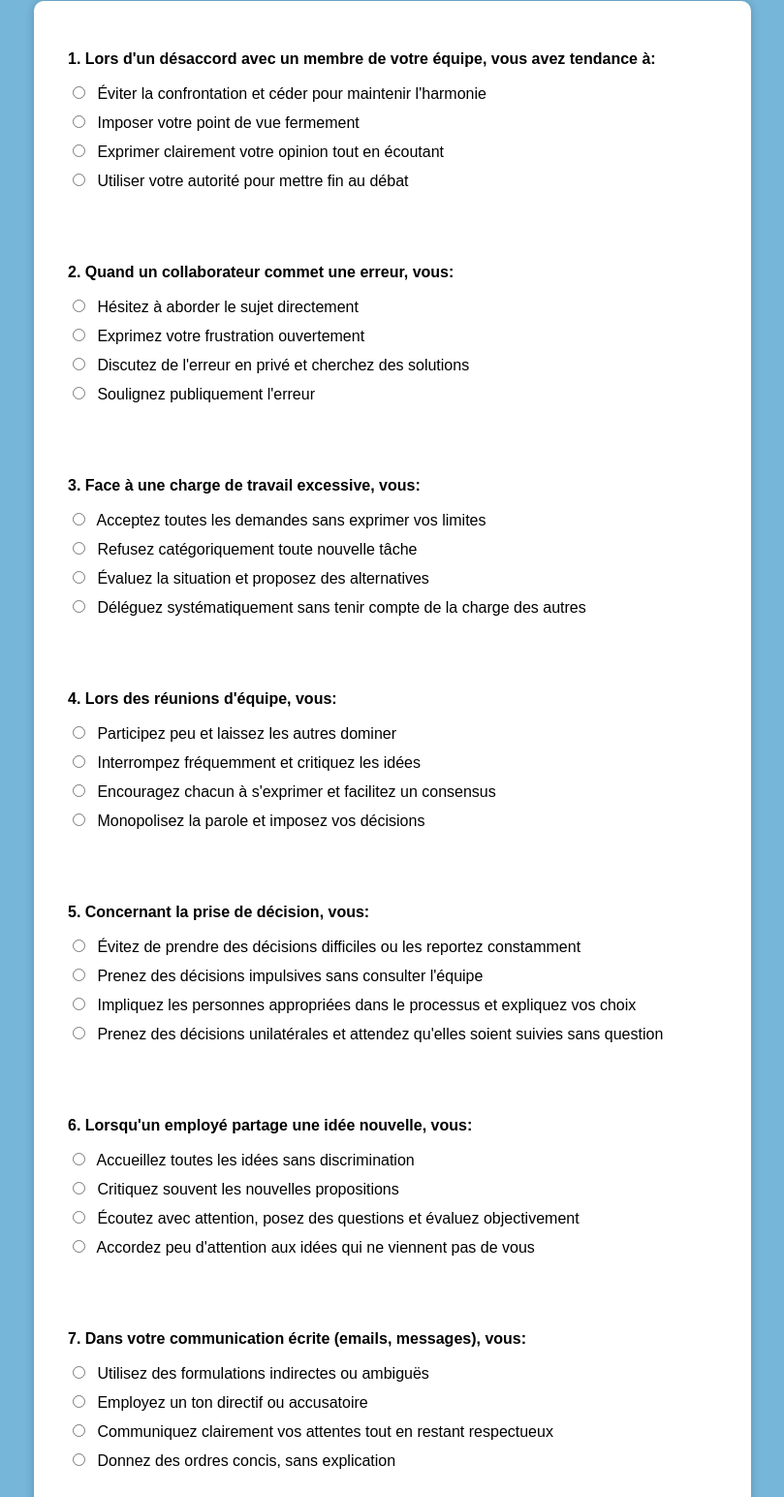
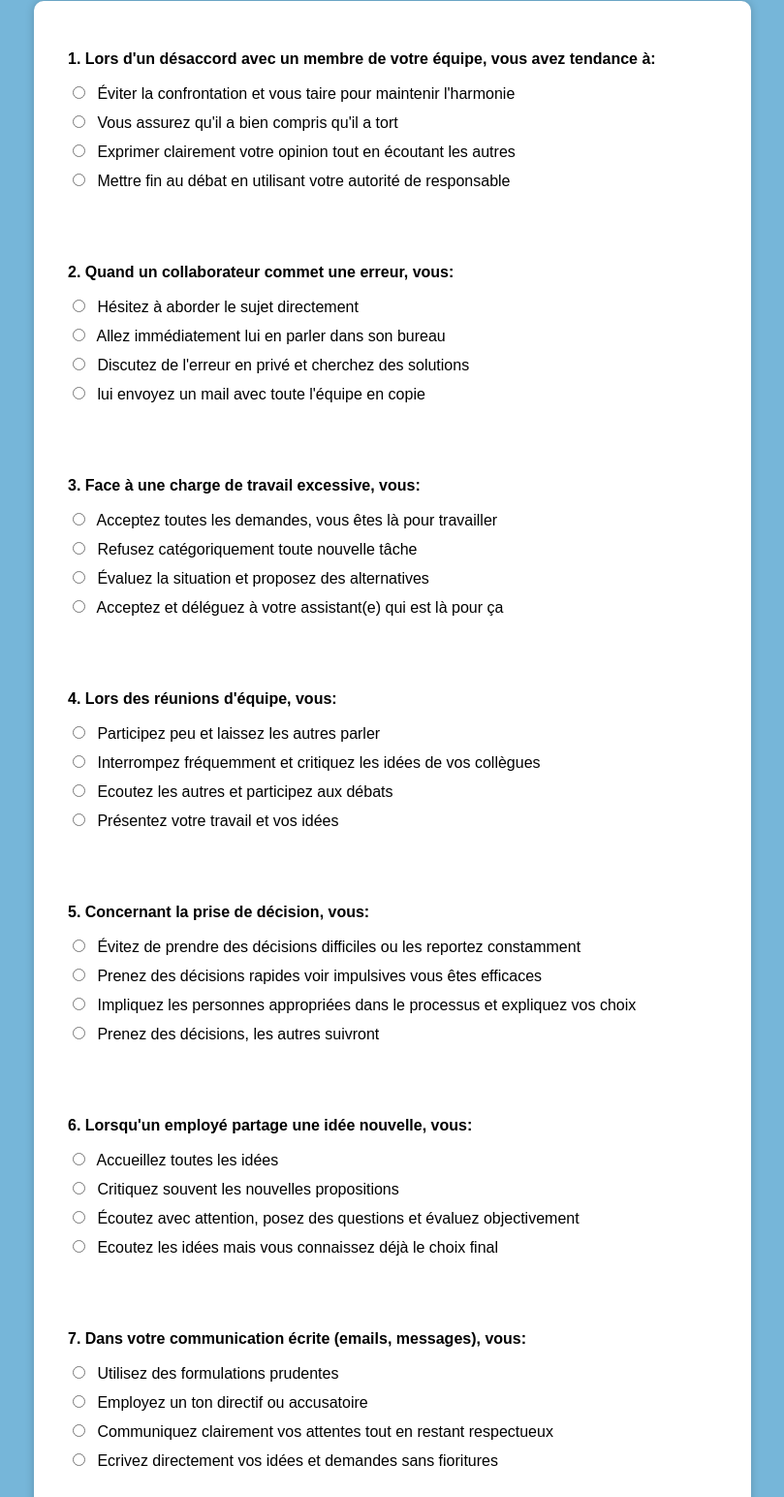
Before and after one commit to Murielfourneau/QC, a plain HTML site: page index.html in a window 1280 px wide. Shown: the part 97-1641 px from the top of the page at 97% size, without its empty margins (235-1044 px from the left). Drawn offline with Linux system fonts and the light colour scheme.

Commit message:
Update index.html

```diff
--- a/index.html
+++ b/index.html
@@ -72,64 +72,64 @@
     <script>
         const questions = [
             { text: "Lors d'un désaccord avec un membre de votre équipe, vous avez tendance à:", answers: [
-                { text: "Éviter la confrontation et céder pour maintenir l'harmonie", value: "A" },
-                { text: "Imposer votre point de vue fermement", value: "B" },
-                { text: "Exprimer clairement votre opinion tout en écoutant", value: "C" },
-                { text: "Utiliser votre autorité pour mettre fin au débat", value: "D" }
+                { text: "Éviter la confrontation et vous taire pour maintenir l'harmonie", value: "A" },
+                { text: "Vous assurez qu'il a bien compris qu'il a tort", value: "B" },
+                { text: "Exprimer clairement votre opinion tout en écoutant les autres", value: "C" },
+                { text: "Mettre fin au débat en utilisant votre autorité de responsable", value: "D" }
             ]},
             { text: "Quand un collaborateur commet une erreur, vous:", answers: [
                 { text: "Hésitez à aborder le sujet directement", value: "A" },
-                { text: "Exprimez votre frustration ouvertement", value: "B" },
+                { text: "Allez immédiatement lui en parler dans son bureau ", value: "B" },
                 { text: "Discutez de l'erreur en privé et cherchez des solutions", value: "C" },
-                { text: "Soulignez publiquement l'erreur", value: "D" }
+                { text: "lui envoyez un mail avec toute l'équipe en copie", value: "D" }
             ]},
             { text: "Face à une charge de travail excessive, vous:", answers: [
-                { text: "Acceptez toutes les demandes sans exprimer vos limites", value: "A" },
+                { text: "Acceptez toutes les demandes, vous êtes là pour travailler", value: "A" },
                 { text: "Refusez catégoriquement toute nouvelle tâche", value: "B" },
                 { text: "Évaluez la situation et proposez des alternatives", value: "C" },
-                { text: "Déléguez systématiquement sans tenir compte de la charge des autres", value: "D" }
+                { text: "Acceptez et déléguez à votre assistant(e) qui est là pour ça", value: "D" }
             ]},
             { text: "Lors des réunions d'équipe, vous:", answers: [
-                { text: "Participez peu et laissez les autres dominer", value: "A" },
-                { text: "Interrompez fréquemment et critiquez les idées", value: "B" },
-                { text: "Encouragez chacun à s'exprimer et facilitez un consensus", value: "C" },
-                { text: "Monopolisez la parole et imposez vos décisions", value: "D" }
+                { text: "Participez peu et laissez les autres parler", value: "A" },
+                { text: "Interrompez fréquemment et critiquez les idées de vos collègues", value: "B" },
+                { text: "Ecoutez les autres et participez aux débats", value: "C" },
+                { text: "Présentez votre travail et vos idées", value: "D" }
             ]},
             { text: "Concernant la prise de décision, vous:", answers: [
                 { text: "Évitez de prendre des décisions difficiles ou les reportez constamment", value: "A" },
-                { text: "Prenez des décisions impulsives sans consulter l'équipe", value: "B" },
+                { text: "Prenez des décisions rapides voir impulsives vous êtes efficaces", value: "B" },
                 { text: "Impliquez les personnes appropriées dans le processus et expliquez vos choix", value: "C" },
-                { text: "Prenez des décisions unilatérales et attendez qu'elles soient suivies sans question", value: "D" }
+                { text: "Prenez des décisions, les autres suivront", value: "D" }
             ]},
             { text: "Lorsqu'un employé partage une idée nouvelle, vous:", answers: [
-                { text: "Accueillez toutes les idées sans discrimination", value: "A" },
+                { text: "Accueillez toutes les idées ", value: "A" },
                 { text: "Critiquez souvent les nouvelles propositions", value: "B" },
                 { text: "Écoutez avec attention, posez des questions et évaluez objectivement", value: "C" },
-                { text: "Accordez peu d'attention aux idées qui ne viennent pas de vous", value: "D" }
+                { text: "Ecoutez les idées mais vous connaissez déjà le choix final", value: "D" }
             ]},
             { text: "Dans votre communication écrite (emails, messages), vous:", answers: [
-                { text: "Utilisez des formulations indirectes ou ambiguës", value: "A" },
+                { text: "Utilisez des formulations prudentes", value: "A" },
                 { text: "Employez un ton directif ou accusatoire", value: "B" },
                 { text: "Communiquez clairement vos attentes tout en restant respectueux", value: "C" },
-                { text: "Donnez des ordres concis, sans explication", value: "D" }
+                { text: "Ecrivez directement vos idées et demandes sans fioritures", value: "D" }
             ]},
             { text: "Face à un échec ou un objectif non atteint, vous:", answers: [
                 { text: "Évitez d'aborder le sujet ou minimisez l'échec", value: "A" },
-                { text: "Blâmez des individus ou cherchez des coupables", value: "B" },
-                { text: "Analysez objectivement les causes et vous concentrez sur les apprentissages", value: "C" },
+                { text: "Blâmez les autres services ou cherchez des coupables", value: "B" },
+                { text: "Analysez objectivement les causes et vous concentrez sur la suite", value: "C" },
                 { text: "Exigez des explications et imposez de nouvelles règles", value: "D" }
             ]},
             { text: "Concernant votre écoute lors des réunions, vous:", answers: [
-                { text: "Écoutez rarement les autres et vous vous concentrez sur vos propres idées", value: "A" },
+                { text: "Vous vous concentrez sur vos idées", value: "A" },
                 { text: "Écoutez activement mais parfois de manière trop critique", value: "B" },
                 { text: "Faites un effort pour comprendre toutes les opinions et favorisez un échange respectueux", value: "C" },
-                { text: "Interrompez fréquemment les autres pour imposer vos idées", value: "D" }
+                { text: "Parlez beaucoup car vous savez que si vous voulez avancer il faut bien défendre ses idées", value: "D" }
             ]},
             { text: "Lorsque vous donnez des retours à vos collaborateurs, vous:", answers: [
                 { text: "Faites rarement des retours ou les évitez", value: "A" },
-                { text: "Fournissez des retours brutaux sans considération pour les sentiments", value: "B" },
+                { text: "Fournissez des retours francs directs", value: "B" },
                 { text: "Donnez des retours constructifs et cherchez à soutenir l'amélioration", value: "C" },
-                { text: "Donnez des retours unilatéraux en imposant vos attentes sans discussion", value: "D" }
+                { text: "Utilisez l'ambiguité ou le double langage, on verra bien s'ils comprennent", value: "D" }
             ]}
         ];
 
```
